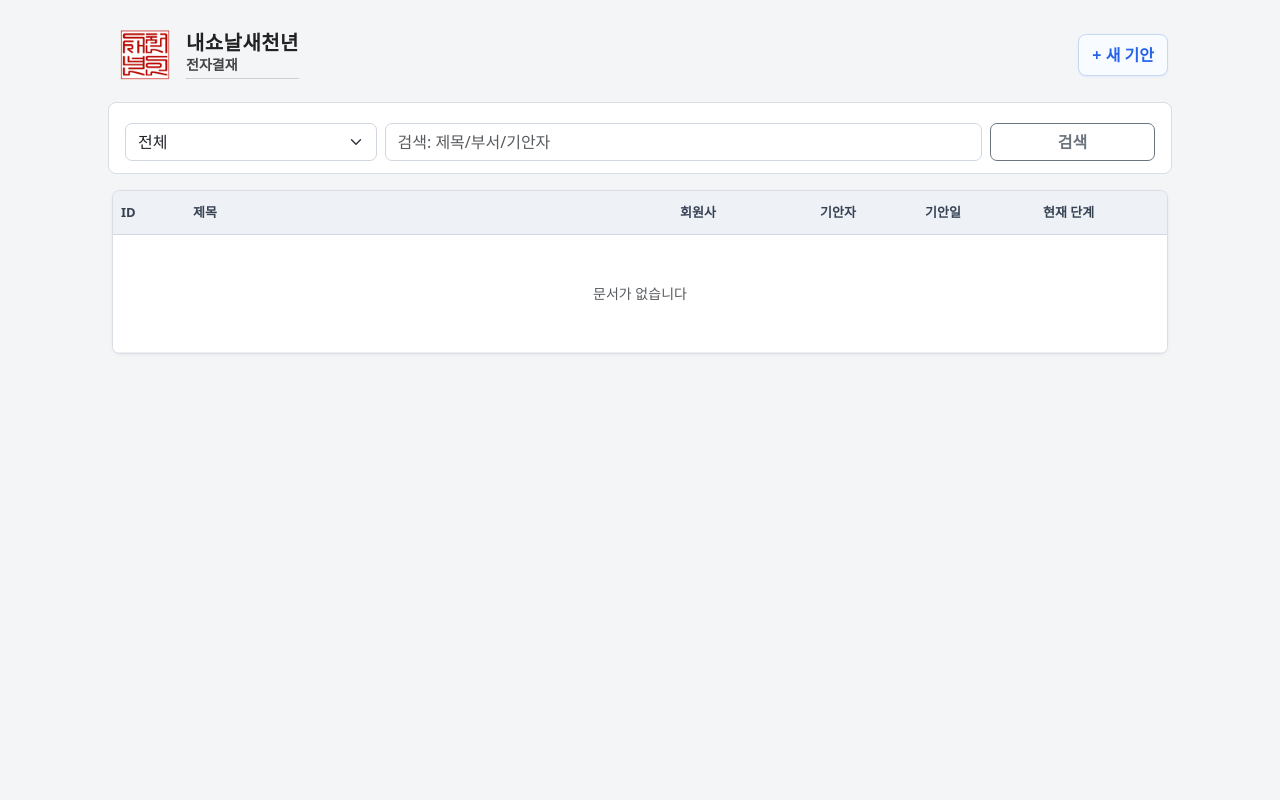
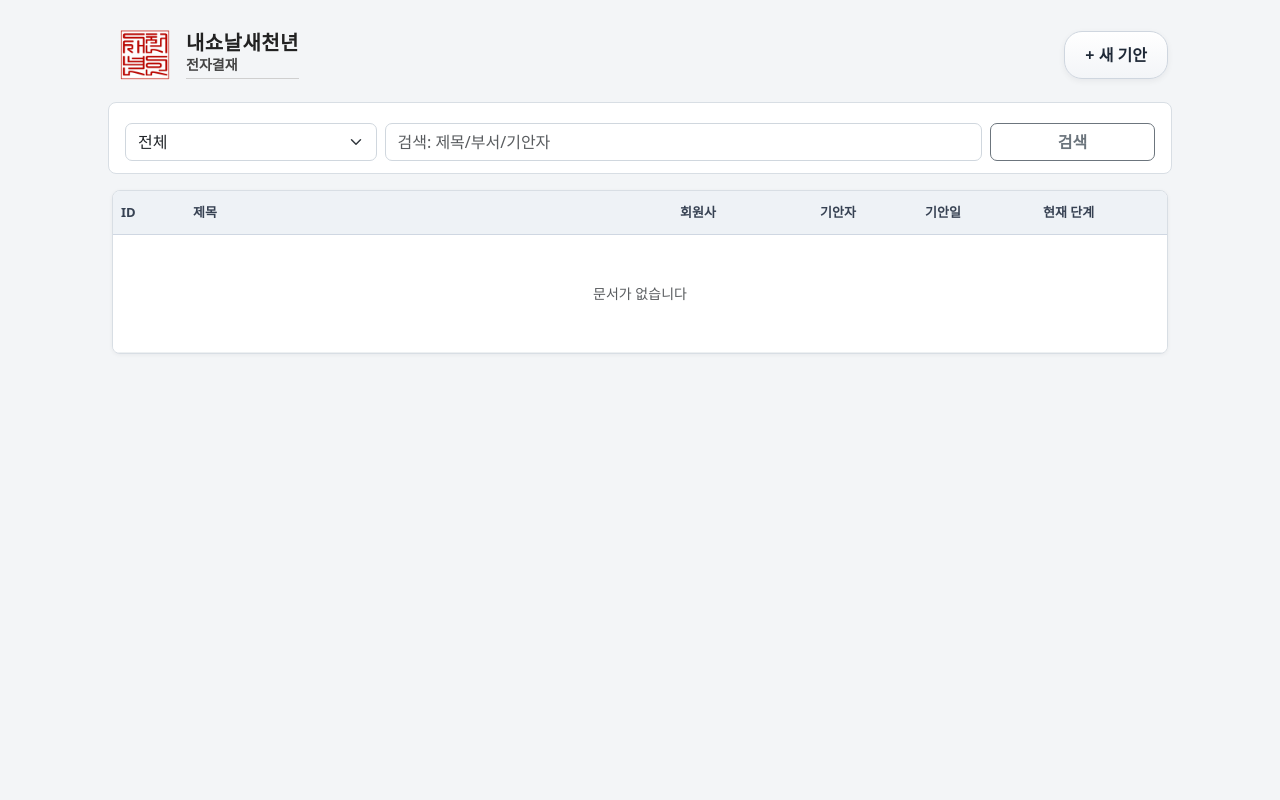
Before and after one commit to hyunsoo76/approval, a Django app: page /v2/ in a window 1280 px wide. Run offline with Django 5.2, Linux system fonts and the light colour scheme; data that the repository does not hold is empty.

Commit message:
새 기안 버튼 입체 스타일 적용

```diff
--- a/approvals_v2/templates/approvals_v2/list.html
+++ b/approvals_v2/templates/approvals_v2/list.html
@@ -88,24 +88,35 @@
   }
 
   .new-approval-btn{
-    border:1px solid #c7d8f5;
-    background:#f8fbff;
-    color:#2563eb;
-    font-weight:700;
-    border-radius:8px;
-    padding:8px 13px;
-    box-shadow:0 1px 2px rgba(37,99,235,0.08);
-    transition:all 0.15s ease;
+    border:1px solid #cfd6df;
+    background:linear-gradient(to bottom, #ffffff 0%, #f3f5f8 100%);
+    color:#1f2937;
+    font-weight:800;
+    border-radius:18px;
+    padding:11px 20px;
+    box-shadow:
+      0 1px 0 rgba(255,255,255,0.95) inset,
+      0 2px 6px rgba(15,23,42,0.06);
+    transition:
+      transform 0.15s ease,
+      box-shadow 0.15s ease,
+      background 0.15s ease;
   }
+
   .new-approval-btn:hover{
-    border-color:#9dbcf0;
-    background:#eef5ff;
-    color:#1d4ed8;
-    box-shadow:0 2px 6px rgba(37,99,235,0.12);
+    color:#111827;
+    background:linear-gradient(to bottom, #ffffff 0%, #eef2f6 100%);
+    box-shadow:
+      0 1px 0 rgba(255,255,255,0.95) inset,
+      0 5px 14px rgba(15,23,42,0.10);
+    transform:translateY(-2px);
   }
+
   .new-approval-btn:active{
     transform:translateY(1px);
-    box-shadow:0 1px 2px rgba(37,99,235,0.08);
+    box-shadow:
+      0 1px 0 rgba(255,255,255,0.9) inset,
+      0 2px 5px rgba(15,23,42,0.08);
   }
 
   .filter-bar{
```
